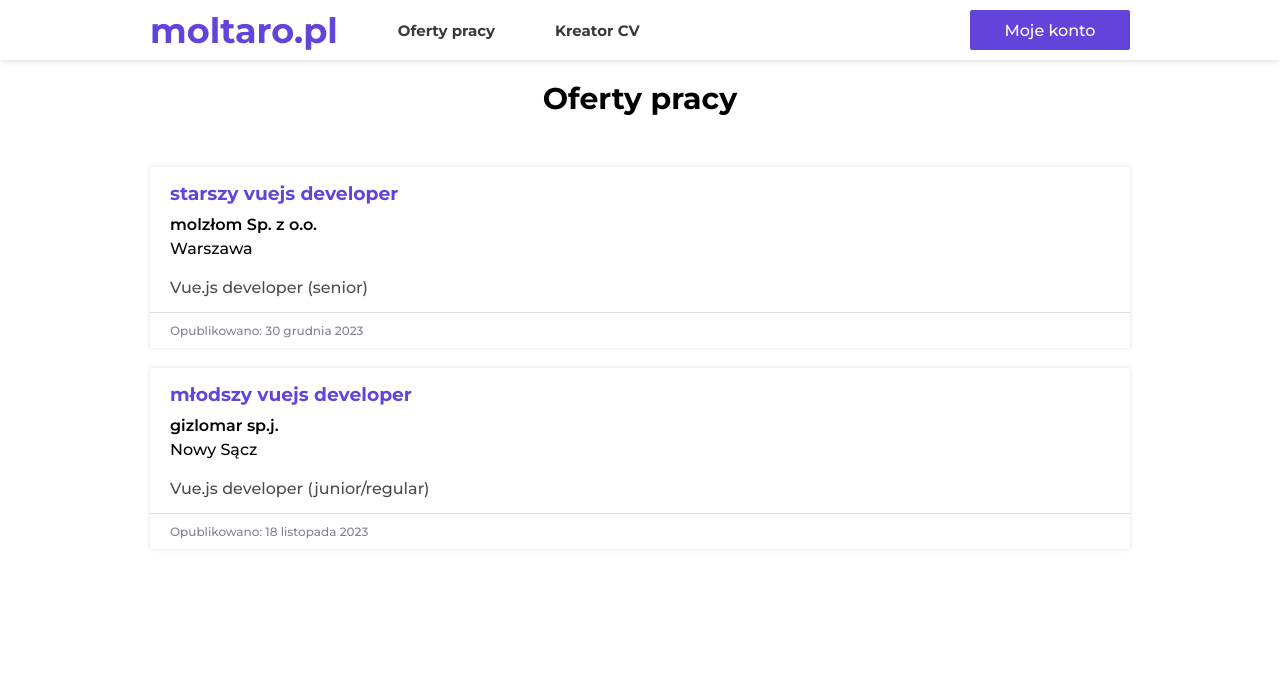
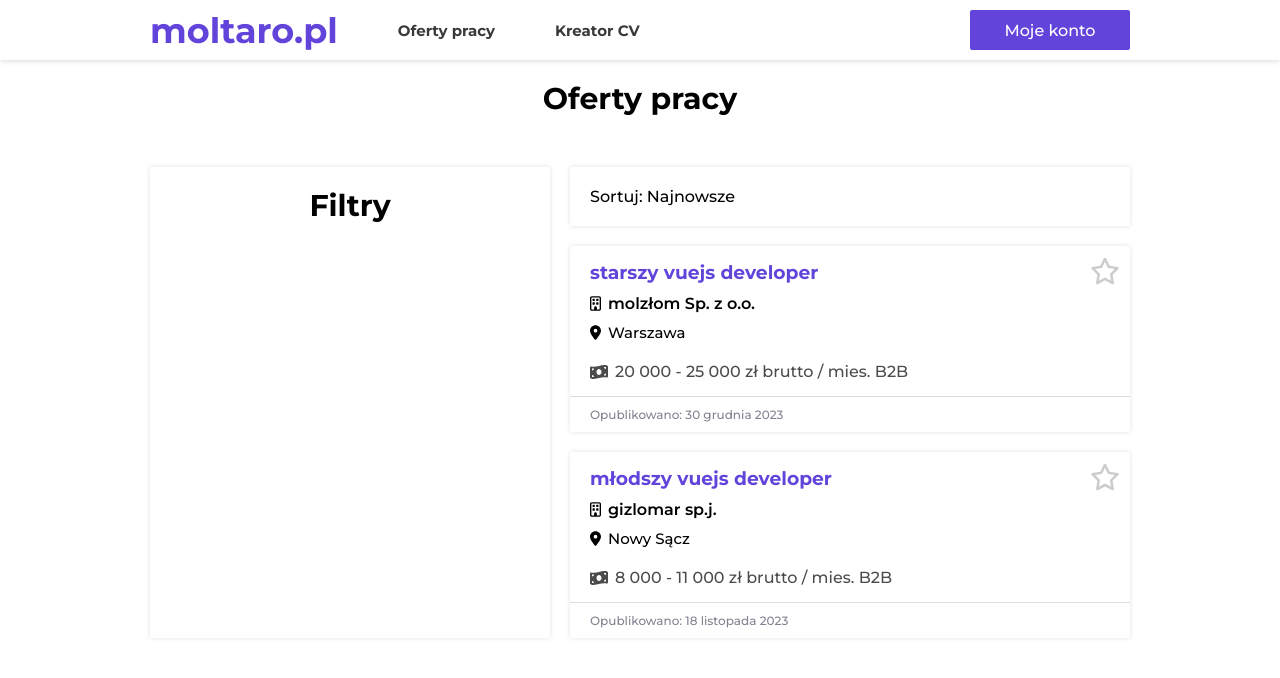
Before and after one commit to Uzyxen/system-ogloszeniowy, a Vue app: page /oferty in a window 1280 px wide. Shown: the top 678 px of the page. Built offline with nearby package versions, Linux system fonts and the light colour scheme; no server answers; the HTML template or start-up script is replaced by a standard one.

Commit message:
added store with flag to check if current page should contain topbar

```diff
--- a/src/App.vue
+++ b/src/App.vue
@@ -1,5 +1,5 @@
 <template>
-  <TopBar/>
+  <TopBar v-if="globalStore.topbarVisible"/>
   <main>
     <SuccessModal/>
     <FailureModal/>
@@ -9,15 +9,19 @@
 
 <script>
   import TopBar from  './components/TopBar.vue';
-  import { useUserStore } from './store/store';
+  import { useUserStore, userGlobalStore } from './store/store';
   import SuccessModal from './components/SuccessModal.vue';
   import FailureModal from './components/FailureModal.vue';
 
   export default {
     setup(){
       const userStore = useUserStore();
+      const globalStore = userGlobalStore();
 
       userStore.getUserData('http://localhost/system-ogloszeniowy/src/api/getUserData.php');
+
+
+      return { globalStore }
     },
     components: {
       TopBar,
--- a/src/components/TopBar.vue
+++ b/src/components/TopBar.vue
@@ -192,10 +192,10 @@
         display: block;
         cursor: pointer;
         color: #000;
-        padding: 20px 0;
+        padding: 10px 0;
         display: flex;
         justify-content: center;
-        background-color: #eee;
+        background-color: #f9f9f9;
     }
 
     #login-button{
@@ -216,7 +216,7 @@
     }
 
     hr{
-        margin-top: 40px;
+        margin-top: 30px;
         border: none;
         height: 1px;
         background-color: #DDD;
--- a/src/store/store.js
+++ b/src/store/store.js
@@ -1,5 +1,12 @@
 import { defineStore } from "pinia";
 import { fetchData, sendData } from '../api.js';
+
+
+export const userGlobalStore = defineStore('globalStore', {
+    state: () => ({
+        topbarVisible: true
+    })
+});
 
 export const usePopupStore = defineStore('popupStore', {
     state: () => ({
--- a/src/views/JobOffers.vue
+++ b/src/views/JobOffers.vue
@@ -2,13 +2,32 @@
     <div id="root">
         <h2>Oferty pracy</h2>
 
-        <div id="offers">
-            <div class="offer" v-for="offer in offers" :key="offer.id" @click="showOfferDetail(offer.id)">
+        <div id="main-content">
+            <div id="filters">
+                <h2>Filtry</h2>
+            </div>
+
+            <div id="offers">
+                <div id="sort">
+                    Sortuj: Najnowsze
+                </div>
+
+                <div class="offer" v-for="offer in offers" :key="offer.id" @click="showOfferDetail(offer.id)">
+                <svg class="star" xmlns="http://www.w3.org/2000/svg" height="16" width="18" viewBox="0 0 576 512"><!--!Font Awesome Free 6.5.1 by @fontawesome - https://fontawesome.com License - https://fontawesome.com/license/free Copyright 2023 Fonticons, Inc. --><path d="M287.9 0c9.2 0 17.6 5.2 21.6 13.5l68.6 141.3 153.2 22.6c9 1.3 16.5 7.6 19.3 16.3s.5 18.1-5.9 24.5L433.6 328.4l26.2 155.6c1.5 9-2.2 18.1-9.7 23.5s-17.3 6-25.3 1.7l-137-73.2L151 509.1c-8.1 4.3-17.9 3.7-25.3-1.7s-11.2-14.5-9.7-23.5l26.2-155.6L31.1 218.2c-6.5-6.4-8.7-15.9-5.9-24.5s10.3-14.9 19.3-16.3l153.2-22.6L266.3 13.5C270.4 5.2 278.7 0 287.9 0zm0 79L235.4 187.2c-3.5 7.1-10.2 12.1-18.1 13.3L99 217.9 184.9 303c5.5 5.5 8.1 13.3 6.8 21L171.4 443.7l105.2-56.2c7.1-3.8 15.6-3.8 22.6 0l105.2 56.2L384.2 324.1c-1.3-7.7 1.2-15.5 6.8-21l85.9-85.1L358.6 200.5c-7.8-1.2-14.6-6.1-18.1-13.3L287.9 79z"/></svg>
+
                 <div class="offer-content">
                     <h3>{{ offer.title }}</h3>
-                    <p class="company">{{ offer.company }}</p>
-                    <p class="location">{{ offer.location }}</p>
-                    <p class="position">{{ offer.position }}</p>
+                    <p class="company">
+                        <svg xmlns="http://www.w3.org/2000/svg" height="15" width="11" viewBox="0 0 384 512"><!--!Font Awesome Free 6.5.1 by @fontawesome - https://fontawesome.com License - https://fontawesome.com/license/free Copyright 2023 Fonticons, Inc. --><path d="M64 48c-8.8 0-16 7.2-16 16V448c0 8.8 7.2 16 16 16h80V400c0-26.5 21.5-48 48-48s48 21.5 48 48v64h80c8.8 0 16-7.2 16-16V64c0-8.8-7.2-16-16-16H64zM0 64C0 28.7 28.7 0 64 0H320c35.3 0 64 28.7 64 64V448c0 35.3-28.7 64-64 64H64c-35.3 0-64-28.7-64-64V64zm88 40c0-8.8 7.2-16 16-16h48c8.8 0 16 7.2 16 16v48c0 8.8-7.2 16-16 16H104c-8.8 0-16-7.2-16-16V104zM232 88h48c8.8 0 16 7.2 16 16v48c0 8.8-7.2 16-16 16H232c-8.8 0-16-7.2-16-16V104c0-8.8 7.2-16 16-16zM88 232c0-8.8 7.2-16 16-16h48c8.8 0 16 7.2 16 16v48c0 8.8-7.2 16-16 16H104c-8.8 0-16-7.2-16-16V232zm144-16h48c8.8 0 16 7.2 16 16v48c0 8.8-7.2 16-16 16H232c-8.8 0-16-7.2-16-16V232c0-8.8 7.2-16 16-16z"/></svg>
+                        {{ offer.company }}
+                    </p>
+                    <p class="location">
+                        <svg xmlns="http://www.w3.org/2000/svg" height="15" width="11" viewBox="0 0 384 512"><!--!Font Awesome Free 6.5.1 by @fontawesome - https://fontawesome.com License - https://fontawesome.com/license/free Copyright 2023 Fonticons, Inc. --><path d="M215.7 499.2C267 435 384 279.4 384 192C384 86 298 0 192 0S0 86 0 192c0 87.4 117 243 168.3 307.2c12.3 15.3 35.1 15.3 47.4 0zM192 128a64 64 0 1 1 0 128 64 64 0 1 1 0-128z"/></svg>
+                        {{ offer.location }}
+                    </p>
+                    <p class="pay_contract">
+                        <svg xmlns="http://www.w3.org/2000/svg" height="16" width="18" viewBox="0 0 576 512"><!--!Font Awesome Free 6.5.1 by @fontawesome - https://fontawesome.com License - https://fontawesome.com/license/free Copyright 2023 Fonticons, Inc. --><path d="M0 112.5V422.3c0 18 10.1 35 27 41.3c87 32.5 174 10.3 261-11.9c79.8-20.3 159.6-40.7 239.3-18.9c23 6.3 48.7-9.5 48.7-33.4V89.7c0-18-10.1-35-27-41.3C462 15.9 375 38.1 288 60.3C208.2 80.6 128.4 100.9 48.7 79.1C25.6 72.8 0 88.6 0 112.5zM288 352c-44.2 0-80-43-80-96s35.8-96 80-96s80 43 80 96s-35.8 96-80 96zM64 352c35.3 0 64 28.7 64 64H64V352zm64-208c0 35.3-28.7 64-64 64V144h64zM512 304v64H448c0-35.3 28.7-64 64-64zM448 96h64v64c-35.3 0-64-28.7-64-64z"/></svg>                        {{ offer.pay }} {{ offer.contract }}
+                    </p>
                 </div>
 
                 <div class="offer-bottom">
@@ -17,6 +36,7 @@
                     </p>
                 </div>
             </div>
+        </div>
         </div>
     </div>
 </template>
@@ -31,7 +51,8 @@
                         title: 'starszy vuejs developer',
                         company: 'molzłom Sp. z o.o.',
                         location: 'Warszawa',
-                        position: 'Vue.js developer (senior)',
+                        pay: '20 000 - 25 000 zł brutto / mies.',
+                        contract: 'B2B',
                         date: '30 grudnia 2023'
                     },
                     {
@@ -39,7 +60,8 @@
                         title: 'młodszy vuejs developer',
                         company: 'gizlomar sp.j.',
                         location: 'Nowy Sącz',
-                        position: 'Vue.js developer (junior/regular)',
+                        pay: '8 000 - 11 000 zł brutto / mies.',
+                        contract: 'B2B',
                         date: '18 listopada 2023'
                     },
                 ]
@@ -68,12 +90,45 @@
         display: flex;
         flex-direction: column;
         gap: 20px;
+        flex: 1;
     }
 
     .offer{
         cursor: pointer;
         box-shadow: 0 0 5px rgba(0,0,0,.12);
         border-radius: 2px;
+        position: relative;
+    }
+
+    .offer p{
+        display: flex;
+        gap: 7px;
+        align-items: center;
+    }
+
+    #main-content{
+        display: flex;
+        width: 100%;
+        gap: 20px;
+    }
+
+    #filters{
+        width: 400px;
+        box-shadow: 0 0 5px rgba(0,0,0,.12);
+    }
+
+    #sort{
+        box-shadow: 0 0 5px rgba(0,0,0,.12);
+        padding: 20px;
+    }
+
+    .offer svg.star{
+        position: absolute;
+        right: 10px;
+        top: 10px;
+        fill: #ccc;
+        width: 30px;
+        height: 30px;
     }
 
     .offer .offer-content{
@@ -101,14 +156,14 @@
     p.company{
         font-weight: 600;
         margin-top: 10px;
-
     }
 
     p.location{
-        margin-top: 5px;
+        margin-top: 10px;
+        font-size: 15px;
     }
 
-    p.position{
+    p.pay_contract{
         margin-top: 20px;
         opacity: 0.7;
     }
--- a/src/views/LoginForm.vue
+++ b/src/views/LoginForm.vue
@@ -1,4 +1,5 @@
 <template>
+    <div id="root">
         <div id="login-box">
             <h2>Zaloguj się</h2>
 
@@ -16,6 +17,7 @@
                 </div>
                 <button type="submit">Zaloguj się</button>
             </form>
+        </div>
     </div>
 </template>
 
@@ -67,15 +69,27 @@
 
 </script>
 
-<style>
+<style scoped>
     .error{
         font-size: 14px;
         color: #FA4132;
     }
 
+    #root{
+        background-color: #FFF;
+        width: 100%;
+        height: 100vh;
+    }
+
     #login-box{
         padding: 50px 150px 0;
         width: 400px;
+        height: 500px;
+        position: absolute;
+        top: 50%;
+        left: 50%;
+        transform: translate(-50%, -50%);
+        box-shadow: 0px 1px 5px 0px rgba(0, 0, 0, 0.15);
     }
 
     #login-box h2{
```
Lines whose indentation alone changed are shown as unchanged.
